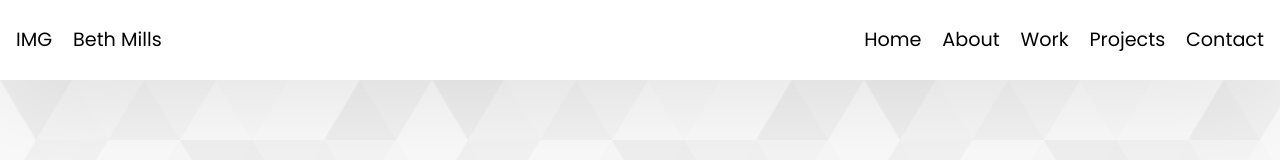
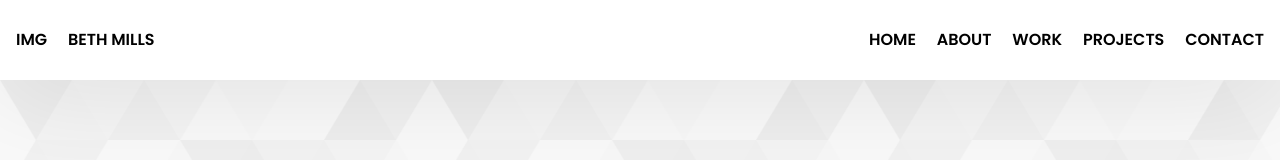
Before and after one commit to bethjmdev/devportfolio, a React (Create React App) app: page / in a window 1280 px wide. Shown: the top 160 px of the page. Built offline with nearby package versions, Linux system fonts and the light colour scheme.

Commit message:
add bold and upper case

```diff
--- a/src/components/NavBar.css
+++ b/src/components/NavBar.css
@@ -17,6 +17,9 @@
   margin-right: 1rem;
   align-items: center;
   height: 10vh;
+  font-size: 1rem;
+  font-weight: 550;
+  text-transform: uppercase;
 }
 
 .navbar-container .logo {
```
